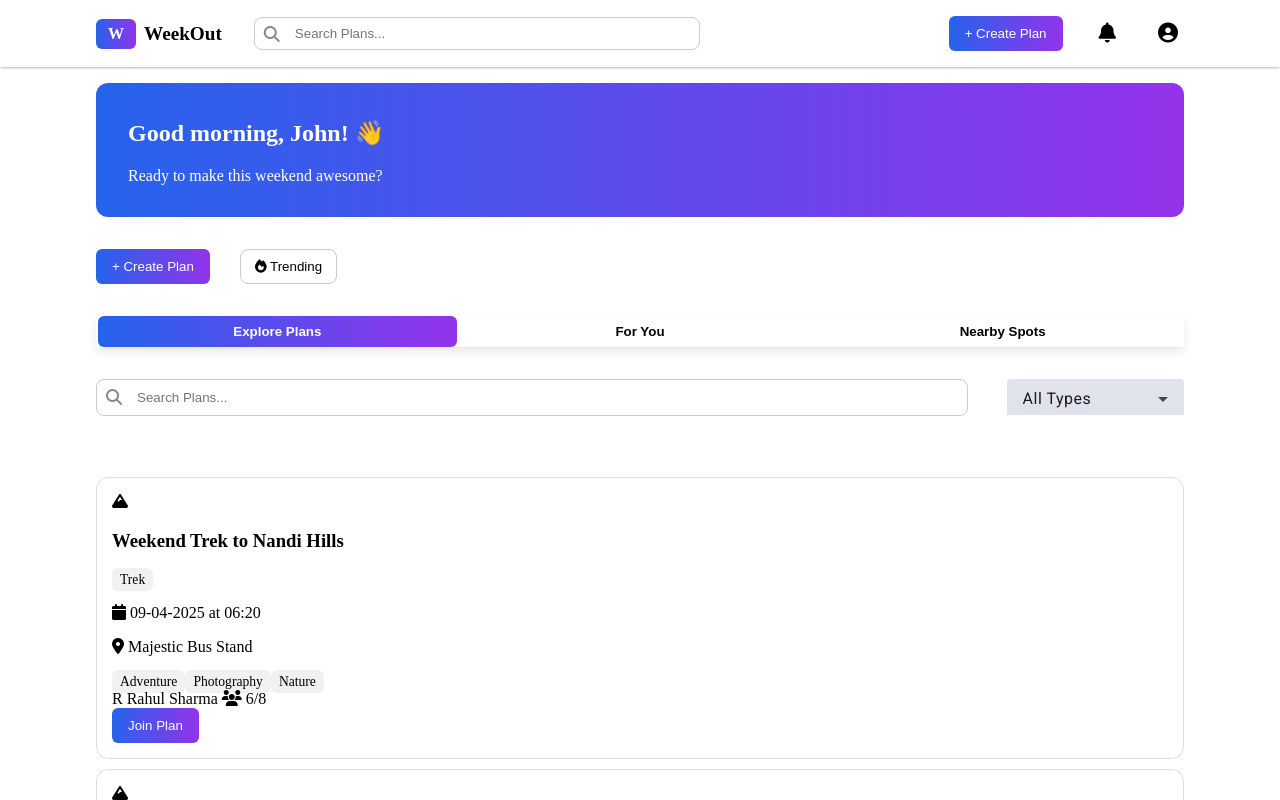
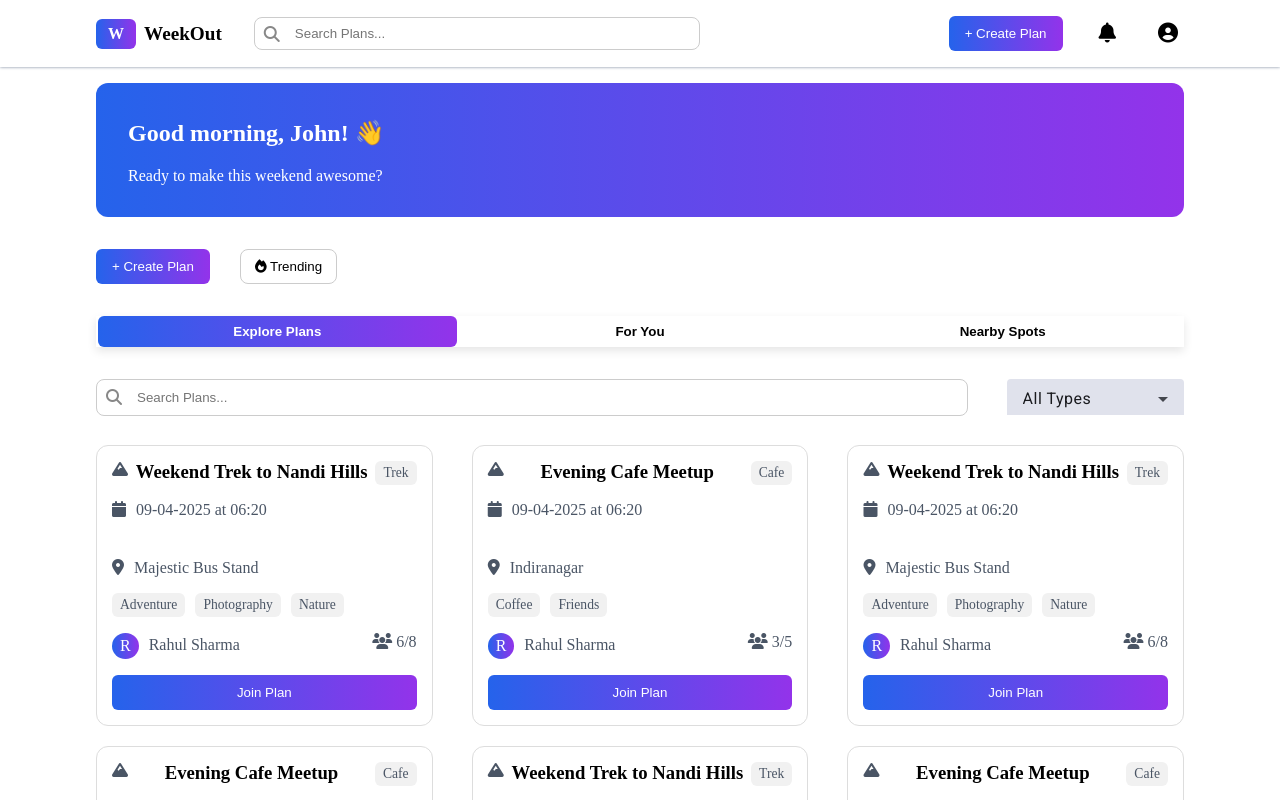
Before and after one commit to AbhishekGupta-193/WeekOut-Frontend, an Angular app: page /dashboard in a window 1280 px wide. Shown: the top 800 px of the page. Built offline with nearby package versions, Linux system fonts and the light colour scheme.

Commit message:
Dashboard UI Modifications

```diff
--- a/src/app/dash-board/dash-board.component.html
+++ b/src/app/dash-board/dash-board.component.html
@@ -89,21 +89,91 @@
 <!-- Content Sections -->
 <div class="content-section">
   <!-- EXPLORE PLANS -->
-  <div *ngIf="activeTab === 'explore'">
+  <div class="active-content-section" *ngIf="activeTab === 'explore'">
     <div class="plan-card" *ngFor="let plan of explorePlans">
       <div class="plan-header">
         <i class="fas fa-mountain"></i>
         <h3>{{ plan.title }}</h3>
         <span class="tag">{{ plan.type }}</span>
       </div>
-      <p><i class="fas fa-calendar"></i> {{ plan.date }} at {{ plan.time }}</p>
+      <p style="margin-bottom: 2.5rem;"><i class="fas fa-calendar"></i> {{ plan.date }} at {{ plan.time }}</p>
       <p><i class="fas fa-map-marker-alt"></i> {{ plan.location }}</p>
       <div class="tags">
         <span *ngFor="let tag of plan.tags" class="tag">{{ tag }}</span>
       </div>
       <div class="host">
-        <span class="host-icon">{{ plan.hostInitial }}</span>
-        {{ plan.host }} <i class="fas fa-users"></i> {{ plan.people }}
+        <div class="host-name">
+          <span class="host-icon bg-gradient-to-r from-blue-600 to-purple-600">{{ plan.hostInitial }}</span>
+          <div style="margin-top: 3px;">
+            {{ plan.host }}
+          </div>
+        </div>
+        <div>
+          <i class="fas fa-users"></i> {{ plan.people }}
+        </div>
+      </div>
+      <div class="plan-actions">
+        <button
+          *ngIf="!plan.joined"
+          class="btn-gradient"
+          (click)="joinPlan(plan)"
+        >
+          Join Plan
+        </button>
+        <div *ngIf="plan.joined" class="joined-actions">
+          <button class="btn-outline-custom">
+            <i class="fas fa-comments"></i> Chat
+          </button>
+          <button class="btn-gradient">Details</button>
+        </div>
+      </div>
+    </div>
+  </div>
+
+  <!-- FOR YOU -->
+  <div class="active-content-section-for-you" *ngIf="activeTab === 'forYou'">
+    <div>
+      <h4>Based on Your Interests</h4>
+      <div class="tags">
+        <span class="tag">Photography</span>
+        <span class="tag">Trek</span>
+      </div>
+    </div>
+    <div class="for-you-description">
+      <i class="fas fa-map fa-3x faded"></i>
+      <div>
+        <h4>
+          No personalized suggestions yet
+        </h4>
+        <p class="info-text">
+          Join more plans or update your interests to get better recommendations.
+        </p>
+      </div>
+      <button>Update Interests</button>
+    </div>
+    <!-- Show Explore Plans Below -->
+  <div class="active-content-section">
+    <div class="plan-card" *ngFor="let plan of explorePlans">
+      <div class="plan-header">
+        <i class="fas fa-mountain"></i>
+        <h3>{{ plan.title }}</h3>
+        <span class="tag">{{ plan.type }}</span>
+      </div>
+      <p style="margin-bottom: 2.5rem;"><i class="fas fa-calendar"></i> {{ plan.date }} at {{ plan.time }}</p>
+      <p><i class="fas fa-map-marker-alt"></i> {{ plan.location }}</p>
+      <div class="tags">
+        <span *ngFor="let tag of plan.tags" class="tag">{{ tag }}</span>
+      </div>
+      <div class="host">
+        <div class="host-name">
+          <span class="host-icon bg-gradient-to-r from-blue-600 to-purple-600">{{ plan.hostInitial }}</span>
+          <div style="margin-top: 3px;">
+            {{ plan.host }}
+          </div>
+        </div>
+        <div>
+          <i class="fas fa-users"></i> {{ plan.people }}
+        </div>
       </div>
       <div class="plan-actions">
         <button
@@ -117,32 +187,16 @@
           <button class="btn-outline">
             <i class="fas fa-comments"></i> Chat
           </button>
-          <button class="btn-outline">Details</button>
+          <button class="btn-gradient">Details</button>
+        </div>
       </div>
     </div>
   </div>
   </div>
 
-  <!-- FOR YOU -->
-  <div *ngIf="activeTab === 'forYou'">
-    <h4>Based on your interests</h4>
-    <div class="tags">
-      <span class="tag">Photography</span>
-      <span class="tag">Trek</span>
-    </div>
-    <p class="info-text">
-      No personalized suggestions yet<br />
-      Join more plans or update your interests to get better recommendations.
-    </p>
-    <button class="btn-gradient">Update Interests</button>
-    <!-- Show Explore Plans Below -->
-    <div class="plan-card" *ngFor="let plan of explorePlans">
-      <!-- Same as above plan-card structure -->
-    </div>
-  </div>
-
   <!-- NEARBY SPOTS -->
   <div *ngIf="activeTab === 'nearby'">
+    <div class="active-content-section">
       <div class="spot-card" *ngFor="let spot of nearbySpots">
         <div class="spot-header">
           <i class="fas fa-tree"></i>
@@ -155,6 +209,7 @@
         <p><i class="fas fa-star"></i> {{ spot.rating }} Star</p>
         <button class="btn-gradient">Create Plan</button>
       </div>
+    </div>
     <!-- Bottom Section -->
     <div class="map-coming">
       <i class="fas fa-map fa-3x faded"></i>
--- a/src/app/dash-board/dash-board.component.scss
+++ b/src/app/dash-board/dash-board.component.scss
@@ -118,6 +118,7 @@
   border: none;
   padding: 10px 16px;
   border-radius: 6px;
+  cursor: pointer;
 }
 
 .welcome-section{
@@ -130,17 +131,38 @@
     gap: 30px;
 }
 
+.btn-outline-custom {
+  border: 1px solid #ccc;
+  padding: 8px 14px;
+  border-radius: 8px;
+  background: white;
+  cursor: pointer;
+}
+
+.btn-outline-custom:hover{
+  background: linear-gradient(to right, #2563eb, #9333ea);
+  color: white;
+}
+
 .btn-outline {
   border: 1px solid #ccc;
   padding: 8px 14px;
   border-radius: 8px;
   background: white;
+  cursor: pointer;
 }
+
+.btn-outline:hover{
+    background-color: #baadc7;
+}
+
+
 .icon-btn{
     outline: none;
     background-color: white;
     border: none;
     font-size: 20px;
+    cursor: pointer;
 }
 
 /* Toggle Navigation */
@@ -174,8 +196,47 @@
   border-radius: 12px;
   padding: 15px;
   margin: 10px 0;
+  width: 28%;
+  color: oklch(.446 .03 256.802);
+  transition: transform 0.2s ease;
+}
+.plan-card:hover,
+.spot-card:hover {
+  animation: shake 0.4s ease-in-out;
+}
+@keyframes shake {
+  0%   { transform: translateX(0); }
+  25%  { transform: translateX(-3px); }
+  50%  { transform: translateX(3px); }
+  75%  { transform: translateX(-3px); }
+  100% { transform: translateX(0); }
 }
 
+.plan-card h3,
+.spot-card h3{
+  color: black;
+}
+
+.plan-card p,
+.spot-card p{
+  display: flex;
+  gap: 10px;
+}
+
+.plan-header,
+.spot-header{
+  display: flex;
+  justify-content: space-between;
+}
+.plan-header h3,
+.spot-header h3{
+  margin: 0;
+}
+
+.tags{
+  display: flex;
+  gap: 10px;
+}
 .tag {
   background: #f1f1f1;
   padding: 4px 8px;
@@ -186,8 +247,36 @@
 /* Map Coming Section */
 .map-coming {
   text-align: center;
-  padding: 20px;
   color: #666;
+  border: 1px solid #ddd;
+  border-radius: 12px;
+  padding: 15px;
+  margin: 10px 0;
+}
+.for-you-description {
+  display: flex;
+  flex-direction: column;
+  gap: 2rem;
+  text-align: center;
+  color: #666;
+  border: 1px solid #ddd;
+  border-radius: 12px;
+  padding: 15px;
+  margin: 10px 0;
+}
+.for-you-description button{
+    width: 100%;
+    border: 1px solid #2563eb;
+    color: #2563eb;
+    background-color: white;
+    padding: 10px 16px;
+    border-radius: 6px;
+    cursor: pointer;
+    font-weight: bold;
+}
+.for-you-description button:hover{
+  color: white;
+  background: linear-gradient(to right, #2563eb, #9333ea);
 }
 
 .map-coming .faded {
@@ -195,6 +284,54 @@
 }
 .content-section{
     padding: 1rem 6rem;
+    margin-top: -2rem;
+}
+
+.host{
+  display: flex;
+  justify-content: space-between;
+  margin-top: 1rem;
+  margin-bottom: 1rem;
+}
+
+.host-name{
+  display: flex;
+  gap: 10px;
+}
+.host-name span{
+  padding: 4px 8px;
+  border-radius: 50%;
+}
+.plan-actions > button{
+  width: 100%;
+}
+.joined-actions{
+  display: flex;
+  justify-content: space-between;
+}
+
+.joined-actions .btn-outline-custom{
+  width: 65%;
+}
+.joined-actions .btn-gradient{
+  width: 30%;
+}
+.spot-card .btn-gradient{
+  width: 100%;
+}
+.active-content-section{
+  display: flex;
+  gap: 1.5%;
+  flex-wrap: wrap;
+  justify-content: space-between;
+}
+.active-content-section-for-you{
+  display: flex;
+  flex-direction: column;
+}
+.active-content-section-for-you h4{
+  margin-bottom: 10px;
+  font-weight: bold;
 }
 
 /* Responsive */
--- a/src/app/dash-board/dash-board.component.ts
+++ b/src/app/dash-board/dash-board.component.ts
@@ -57,12 +57,72 @@ ngOnInit() {
       people: '3/5',
       icon: 'fa-mug-hot',
       joined: false,
-    }
+    },
+    {
+      id: 1,
+      title: 'Weekend Trek to Nandi Hills',
+      type: 'Trek',
+      date: '09-04-2025',
+      time: '06:20',
+      location: 'Majestic Bus Stand',
+      tags: ['Adventure', 'Photography', 'Nature'],
+      host: 'Rahul Sharma',
+      hostInitial: 'R',
+      people: '6/8',
+      icon: 'fa-mountain',
+      joined: false,
+    },
+    {
+      id: 2,
+      title: 'Evening Cafe Meetup',
+      type: 'Cafe',
+      date: '09-04-2025',
+      time: '06:20',
+      location: 'Indiranagar',
+      tags: ['Coffee', 'Friends'],
+      host: 'Rahul Sharma',
+      hostInitial: 'R',
+      people: '3/5',
+      icon: 'fa-mug-hot',
+      joined: false,
+    },
+    {
+      id: 1,
+      title: 'Weekend Trek to Nandi Hills',
+      type: 'Trek',
+      date: '09-04-2025',
+      time: '06:20',
+      location: 'Majestic Bus Stand',
+      tags: ['Adventure', 'Photography', 'Nature'],
+      host: 'Rahul Sharma',
+      hostInitial: 'R',
+      people: '6/8',
+      icon: 'fa-mountain',
+      joined: false,
+    },
+    {
+      id: 2,
+      title: 'Evening Cafe Meetup',
+      type: 'Cafe',
+      date: '09-04-2025',
+      time: '06:20',
+      location: 'Indiranagar',
+      tags: ['Coffee', 'Friends'],
+      host: 'Rahul Sharma',
+      hostInitial: 'R',
+      people: '3/5',
+      icon: 'fa-mug-hot',
+      joined: false,
+    },
   ];
 
   nearbySpots = [
     { name: 'Cubbon Park', distance: '2.4 Km', tags: ['Nature'], rating: 4.5, icon: 'fa-tree' },
-    { name: 'Lalbagh Botanical Garden', distance: '3.2 Km', tags: ['Nature', 'Flowers'], rating: 4.7, icon: 'fa-leaf' }
+    { name: 'Lalbagh Botanical Garden', distance: '3.2 Km', tags: ['Nature', 'Flowers'], rating: 4.7, icon: 'fa-leaf' },
+    { name: 'Cubbon Park', distance: '2.4 Km', tags: ['Nature'], rating: 4.5, icon: 'fa-tree' },
+    { name: 'Lalbagh Botanical Garden', distance: '3.2 Km', tags: ['Nature', 'Flowers'], rating: 4.7, icon: 'fa-leaf' },
+    { name: 'Cubbon Park', distance: '2.4 Km', tags: ['Nature'], rating: 4.5, icon: 'fa-tree' },
+    { name: 'Lalbagh Botanical Garden', distance: '3.2 Km', tags: ['Nature', 'Flowers'], rating: 4.7, icon: 'fa-leaf' },
   ];
 
 
```
Lines whose indentation alone changed are shown as unchanged.
